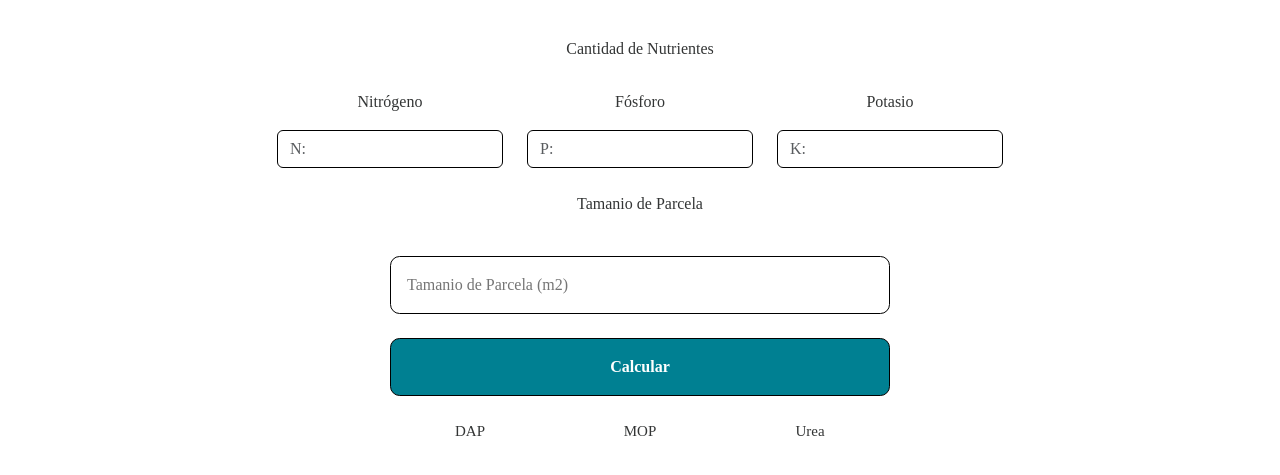
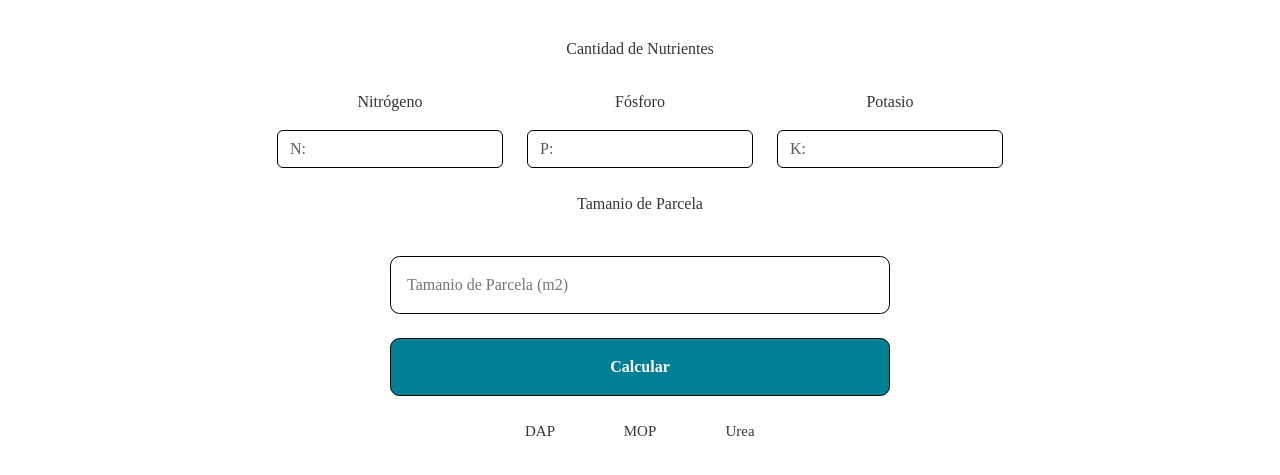
Before and after one commit to lyrias/kusipacha, a plain HTML site: page calculadora.html in a window 1280 px wide. Shown: the part 103-578 px from the top of the page. Drawn offline with nearby package versions, Linux system fonts and the light colour scheme.

Commit message:
coreccion de calculadora

```diff
--- a/css/estilos.css
+++ b/css/estilos.css
@@ -1,6 +1,7 @@
 
 
 .main{
+
     margin: auto;
     width: 100%;
     background-image: linear-gradient(to left, rgba(255, 255, 255, 0.472), rgba(255, 255, 255, 0.365));
@@ -87,9 +88,8 @@
 #caja1, #caja2, #caja3 {
     display: inline-block;
     text-align: center;
-
-    width: 170px;
-    height: 150px;
+    width: 100px;
+    height: 10px;
     color:azure;
     font-size: 10px;
 }
```
